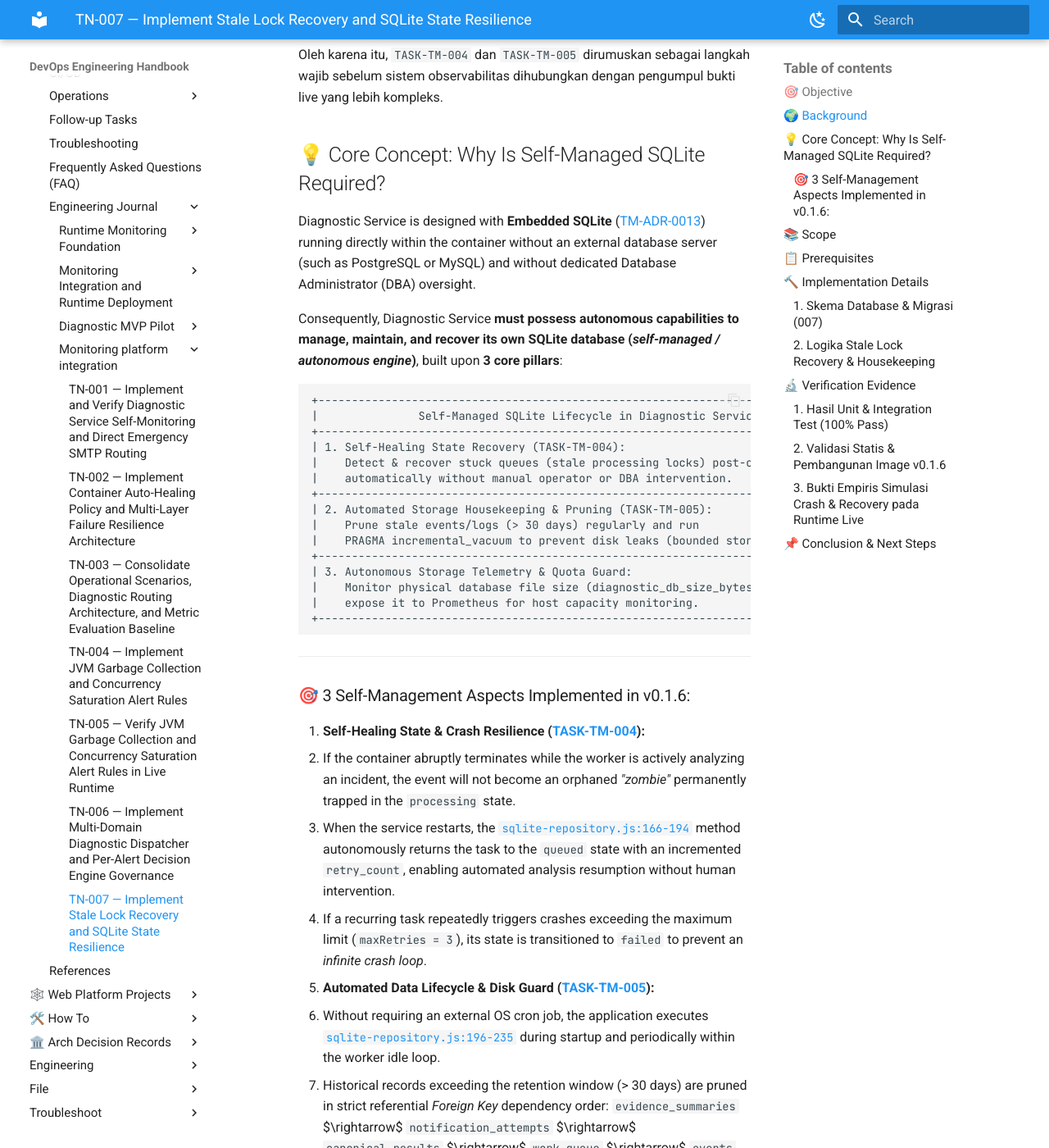
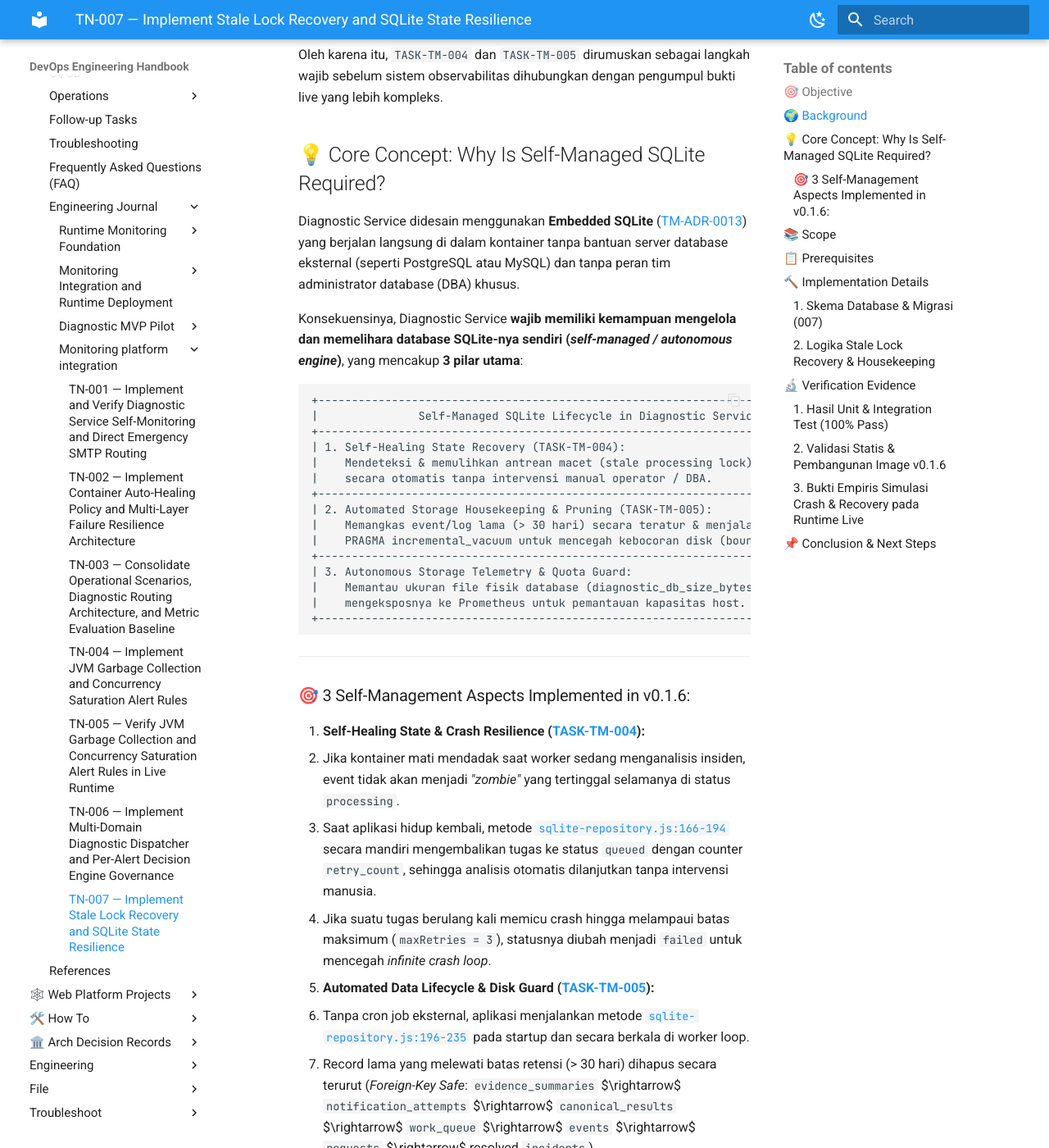
Before and after one commit to edkas07-oss/devops-handbook, an MkDocs documentation site: the page built from docs/projects/tomcat-monitoring/engineering-journal/monitoring-platform-integration/TN-007-implement-stale-lock-recovery-and-sqlite-state-resilience.md, in a window 1280 px wide and 1400 px high, scrolled down 2389 px. Shown: the whole window at 82% size. Built offline with MkDocs 1.6.1 and Material for MkDocs 9.7.7, drawn with Linux system fonts in a browser that asks for light colours; some of the changed text lies outside the part shown.

Commit message:
docs(tn-007): format english section headers with indonesian body

````diff
--- a/docs/projects/tomcat-monitoring/engineering-journal/monitoring-platform-integration/TN-007-implement-stale-lock-recovery-and-sqlite-state-resilience.md
+++ b/docs/projects/tomcat-monitoring/engineering-journal/monitoring-platform-integration/TN-007-implement-stale-lock-recovery-and-sqlite-state-resilience.md
@@ -50,25 +50,25 @@ Oleh karena itu, `TASK-TM-004` dan `TASK-TM-005` dirumuskan sebagai langkah waji
 
 ## 💡 Core Concept: Why Is Self-Managed SQLite Required?
 
-Diagnostic Service is designed with **Embedded SQLite** ([TM-ADR-0013](../../../../adr/tomcat-monitoring/adr-records/TM-ADR-0013.md)) running directly within the container without an external database server (such as PostgreSQL or MySQL) and without dedicated Database Administrator (DBA) oversight.
+Diagnostic Service didesain menggunakan **Embedded SQLite** ([TM-ADR-0013](../../../../adr/tomcat-monitoring/adr-records/TM-ADR-0013.md)) yang berjalan langsung di dalam kontainer tanpa bantuan server database eksternal (seperti PostgreSQL atau MySQL) dan tanpa peran tim administrator database (DBA) khusus.
 
-Consequently, Diagnostic Service **must possess autonomous capabilities to manage, maintain, and recover its own SQLite database (*self-managed / autonomous engine*)**, built upon **3 core pillars**:
+Konsekuensinya, Diagnostic Service **wajib memiliki kemampuan mengelola dan memelihara database SQLite-nya sendiri (*self-managed / autonomous engine*)**, yang mencakup **3 pilar utama**:
 
 ```text
 +-----------------------------------------------------------------------------+
 |               Self-Managed SQLite Lifecycle in Diagnostic Service           |
 +-----------------------------------------------------------------------------+
 | 1. Self-Healing State Recovery (TASK-TM-004):                                |
-|    Detect & recover stuck queues (stale processing locks) post-crash        |
-|    automatically without manual operator or DBA intervention.               |
+|    Mendeteksi & memulihkan antrean macet (stale processing lock) pasca-crash|
+|    secara otomatis tanpa intervensi manual operator / DBA.                  |
 +-----------------------------------------------------------------------------+
 | 2. Automated Storage Housekeeping & Pruning (TASK-TM-005):                  |
-|    Prune stale events/logs (> 30 days) regularly and run                    |
-|    PRAGMA incremental_vacuum to prevent disk leaks (bounded storage).       |
+|    Memangkas event/log lama (> 30 hari) secara teratur & menjalankan        |
+|    PRAGMA incremental_vacuum untuk mencegah kebocoran disk (bounded storage).|
 +-----------------------------------------------------------------------------+
 | 3. Autonomous Storage Telemetry & Quota Guard:                              |
-|    Monitor physical database file size (diagnostic_db_size_bytes) and       |
-|    expose it to Prometheus for host capacity monitoring.                    |
+|    Memantau ukuran file fisik database (diagnostic_db_size_bytes) dan       |
+|    mengeksposnya ke Prometheus untuk pemantauan kapasitas host.             |
 +-----------------------------------------------------------------------------+
 ```
 
@@ -77,18 +77,18 @@ Consequently, Diagnostic Service **must possess autonomous capabilities to manag
 ### 🎯 3 Self-Management Aspects Implemented in v0.1.6:
 
 1. **Self-Healing State & Crash Resilience ([TASK-TM-004](../../follow-up-tasks.md#task-tm-004-implementasi-stale-lock-recovery-pada-worker-ingestion)):**
-   - If the container abruptly terminates while the worker is actively analyzing an incident, the event will not become an orphaned *"zombie"* permanently trapped in the `processing` state.
-   - When the service restarts, the [`sqlite-repository.js:166-194`](file:///home/eddywiyatno/git/tomcat-diagnostic-service/src/adapters/sqlite-repository.js#L166-L194) method autonomously returns the task to the `queued` state with an incremented `retry_count`, enabling automated analysis resumption without human intervention.
-   - If a recurring task repeatedly triggers crashes exceeding the maximum limit (`maxRetries = 3`), its state is transitioned to `failed` to prevent an *infinite crash loop*.
+   - Jika kontainer mati mendadak saat worker sedang menganalisis insiden, event tidak akan menjadi *"zombie"* yang tertinggal selamanya di status `processing`.
+   - Saat aplikasi hidup kembali, metode [`sqlite-repository.js:166-194`](file:///home/eddywiyatno/git/tomcat-diagnostic-service/src/adapters/sqlite-repository.js#L166-L194) secara mandiri mengembalikan tugas ke status `queued` dengan counter `retry_count`, sehingga analisis otomatis dilanjutkan tanpa intervensi manusia.
+   - Jika suatu tugas berulang kali memicu crash hingga melampaui batas maksimum (`maxRetries = 3`), statusnya diubah menjadi `failed` untuk mencegah *infinite crash loop*.
 
 2. **Automated Data Lifecycle & Disk Guard ([TASK-TM-005](../../follow-up-tasks.md#task-tm-005-penjadwalan-housekeeping--pruning-database-sqlite)):**
-   - Without requiring an external OS cron job, the application executes [`sqlite-repository.js:196-235`](file:///home/eddywiyatno/git/tomcat-diagnostic-service/src/adapters/sqlite-repository.js#L196-L235) during startup and periodically within the worker idle loop.
-   - Historical records exceeding the retention window (> 30 days) are pruned in strict referential *Foreign Key* dependency order: `evidence_summaries` $\rightarrow$ `notification_attempts` $\rightarrow$ `canonical_results` $\rightarrow$ `work_queue` $\rightarrow$ `events` $\rightarrow$ `requests` $\rightarrow$ resolved `incidents`.
-   - Free disk space is reclaimed back to the host filesystem via `PRAGMA incremental_vacuum;` to guarantee *bounded storage* growth.
+   - Tanpa cron job eksternal, aplikasi menjalankan metode [`sqlite-repository.js:196-235`](file:///home/eddywiyatno/git/tomcat-diagnostic-service/src/adapters/sqlite-repository.js#L196-L235) pada startup dan secara berkala di worker loop.
+   - Record lama yang melewati batas retensi (> 30 hari) dihapus secara terurut (*Foreign-Key Safe*: `evidence_summaries` $\rightarrow$ `notification_attempts` $\rightarrow$ `canonical_results` $\rightarrow$ `work_queue` $\rightarrow$ `events` $\rightarrow$ `requests` $\rightarrow$ resolved `incidents`).
+   - Ruang disk kosong dikembalikan ke OS melalui `PRAGMA incremental_vacuum;` agar ukuran file database tetap berbatas (*bounded storage*).
 
 3. **Self-Monitoring Metrics (Autonomous Telemetry):**
-   - The application autonomously measures actual physical database size on disk (`page_count * page_size`) via [`sqlite-repository.js:237-244`](file:///home/eddywiyatno/git/tomcat-diagnostic-service/src/adapters/sqlite-repository.js#L237-L244).
-   - Metrics `diagnostic_db_size_bytes` and `diagnostic_housekeeping_runs_total` are exposed directly to Prometheus, ensuring SRE teams have full visibility into local storage health without needing manual server logins.
+   - Aplikasi secara mandiri mengukur ukuran aktual berkas database pada disk (`page_count * page_size`) via [`sqlite-repository.js:237-244`](file:///home/eddywiyatno/git/tomcat-diagnostic-service/src/adapters/sqlite-repository.js#L237-L244).
+   - Metrik `diagnostic_db_size_bytes` dan `diagnostic_housekeeping_runs_total` diekspos langsung ke Prometheus, memastikan tim SRE memiliki visibilitas penuh terhadap kesehatan storage lokal tanpa perlu login manual ke server.
 
 ---
 
````
